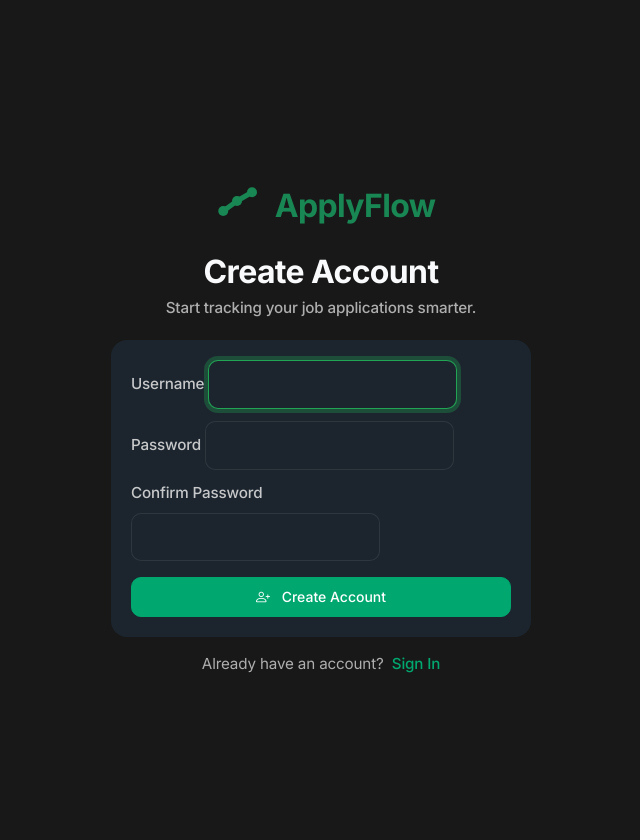
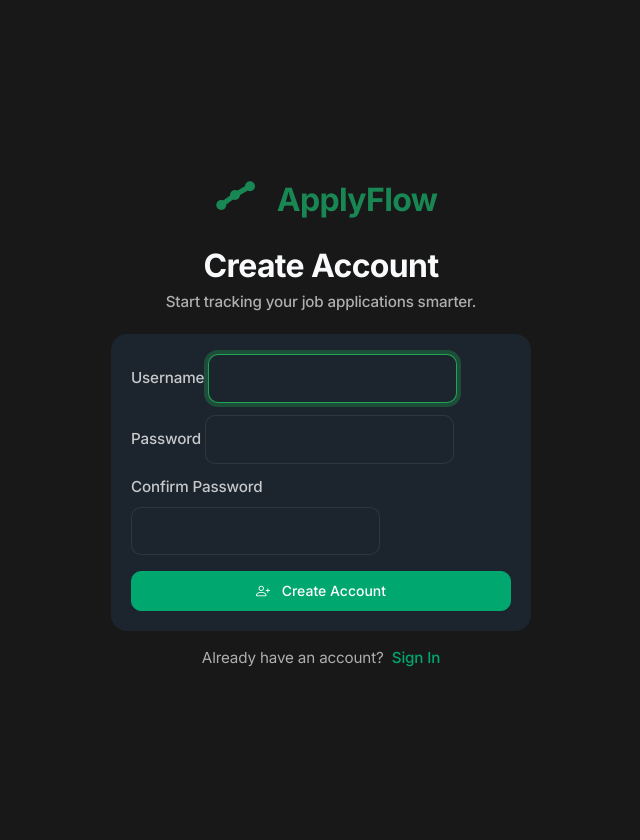
Before and after one commit to layugjohann/applyflow-ai, a Django app: page /register/ in a window 1280 px wide. Shown: the whole page, without its empty margins (319-959 px from the left). Run offline with Django 4.2, Linux system fonts and the light colour scheme; some libraries are stand-ins or nearby versions.

Commit message:
Updated login and register logo positioning

```diff
--- a/users/templates/users/register.html
+++ b/users/templates/users/register.html
@@ -6,8 +6,11 @@
 
     <div class="auth-wrapper w-100" style="max-width: 420px;">
 
+        <!-- HEADER -->
+        <div class="auth-header text-center mb-5">
+
             <!-- APPLYFLOW BRAND -->
-        <div class="d-flex align-items-center justify-content-center gap-2 mb-4 mt-3">
+            <div class="d-inline-flex align-items-center gap-3 mb-4">
 
                 <!-- LOGO -->
                 <svg class="brand-logo-register" viewBox="0 0 24 24" fill="none">
@@ -30,11 +33,6 @@
                 </div>
 
             </div>
-
-        <!-- FORM CARD STARTS HERE -->
-
-        <!-- HEADER -->
-        <div class="auth-header text-center mb-5">
 
             <h2 class="fw-bold mb-1">
                 Create Account
```
Also changed, not shown: users/templates/users/login.html (+4 -6 lines). Lines whose indentation alone changed are shown as unchanged.
